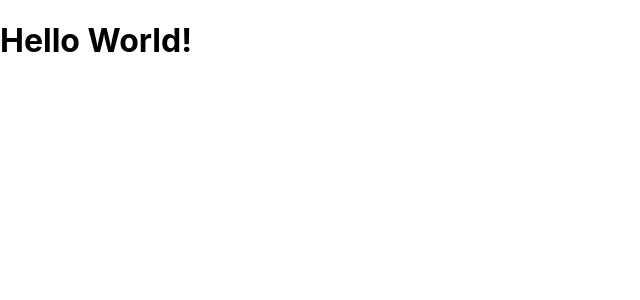
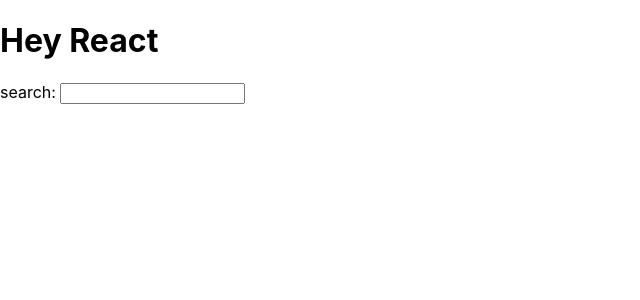
Before and after one commit to Sabathrodriguez/hacker-stories, a React (Create React App) app: page / in a window 1280 px wide. Shown: the top 300 px of the page, without its empty margins (0-640 px from the left). Built offline with nearby package versions, Linux system fonts and the light colour scheme.

Commit message:
'changed App.js and worked more with components'

```diff
--- a/src/App.js
+++ b/src/App.js
@@ -2,12 +2,21 @@
 import logo from './logo.svg';
 import './App.css';
 
+const welcome = {
+  greeting: "Hey",
+  title: "React"
+}
+
 function App() {
+  const title = 'React'
   return (
     <div>
       <h1>
-        Hello World!
+        {welcome["greeting"]} {welcome["title"]}
       </h1>
+
+      <label htmlFor="search">search: </label>
+      <input id="search" type="text"/>
     </div>
   );
 }
```
